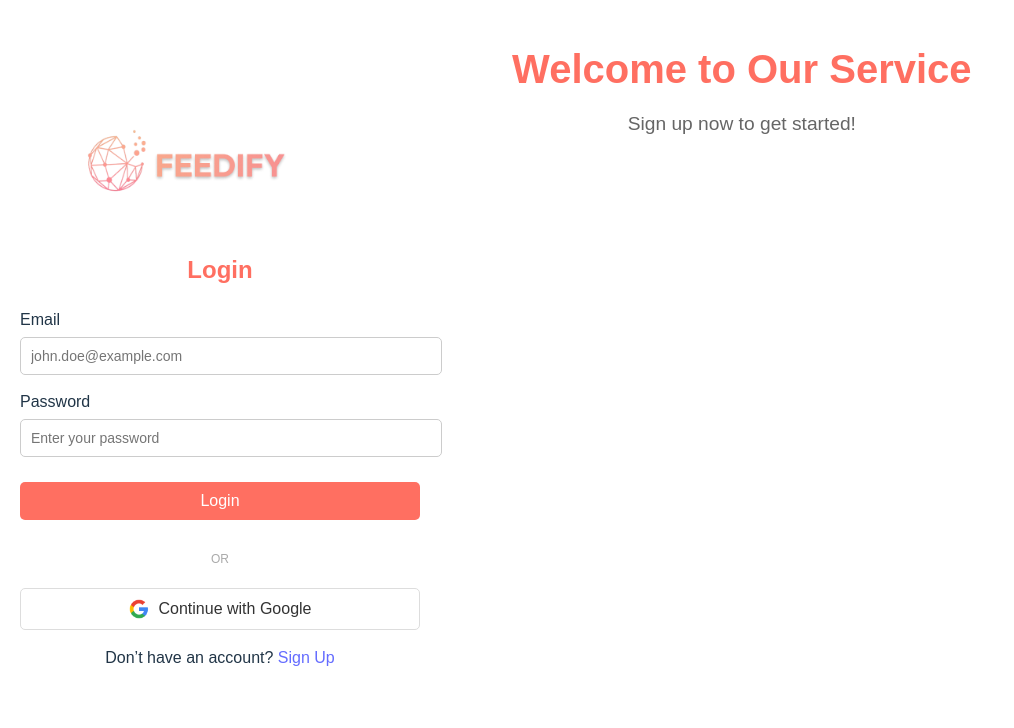
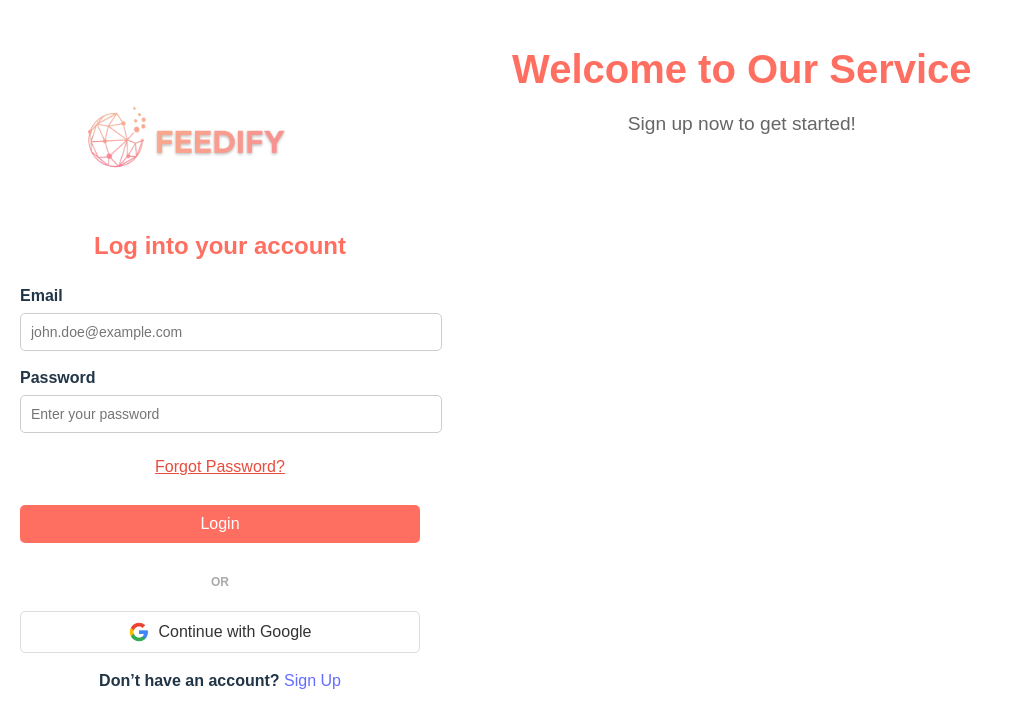
Before and after one commit to rowangamal/Feedify, a React (Vite) app in the folder frontend/: page /login in a window 1280 px wide. Shown: the top 728 px of the page, without its empty margins (0-1014 px from the left). Built offline with nearby package versions, Linux system fonts and the light colour scheme.

Commit message:
refactor: resolving PR comments

```diff
--- a/frontend/src/components/LoginForm/LoginForm.jsx
+++ b/frontend/src/components/LoginForm/LoginForm.jsx
@@ -49,7 +49,7 @@ const Login = () => {
         <div className={styles['login-container']}>
             <div className={styles['form-header']}>
                 <img src="/src/assets/logo.png" alt="Feedify Logo" className={styles.logo} />
-                <h2>Login</h2>
+                <h2>Log into your account</h2>
             </div>
             <form className={styles['form']} onSubmit={handleSubmit}>
                 <div className={styles['form-group']}>
@@ -82,6 +82,16 @@ const Login = () => {
                         className={isFieldInvalid('password') ? styles['invalid'] : ''}
                     />
                 </div>
+                {/* Forgot Password button */}
+                <div className={styles['forgot-password-container']}>
+                    <button
+                        type="button"
+                        className={styles['forgot-password-btn']}
+                        onClick={() => alert("Redirecting to Forgot Password page...")} // Replace with actual functionality
+                    >
+                        Forgot Password?
+                    </button>
+                </div>
                 <button type="submit" className={styles['primary-btn']}>Login</button>
             </form>
             <div className={styles.divider}>OR</div>
--- a/frontend/src/components/LoginForm/LoginForm.module.css
+++ b/frontend/src/components/LoginForm/LoginForm.module.css
@@ -7,6 +7,7 @@ body {
 .landing-container, .login-container {
   text-align: center;
   margin: auto;
+  font-weight: bold;
   padding: 20px;
   max-width: 400px;
   min-width: 400px;
@@ -196,3 +197,22 @@ input:focus, select:focus {
       font-size: 12px;
   }
 }
+.forgot-password-container {
+  display: flex;
+  justify-content: center;
+  width: 100%;
+  margin-bottom: 10px;
+}
+
+.forgot-password-btn {
+  background: none;
+  border: none;
+  color: #e74c3c;
+  font-size: 16px;
+  cursor: pointer;
+  text-decoration: underline;
+}
+
+.forgot-password-btn:hover {
+  color: #c0392b;
+}
```
Also changed, not shown: 1 other file (tests, documents, lock files or other folders).
